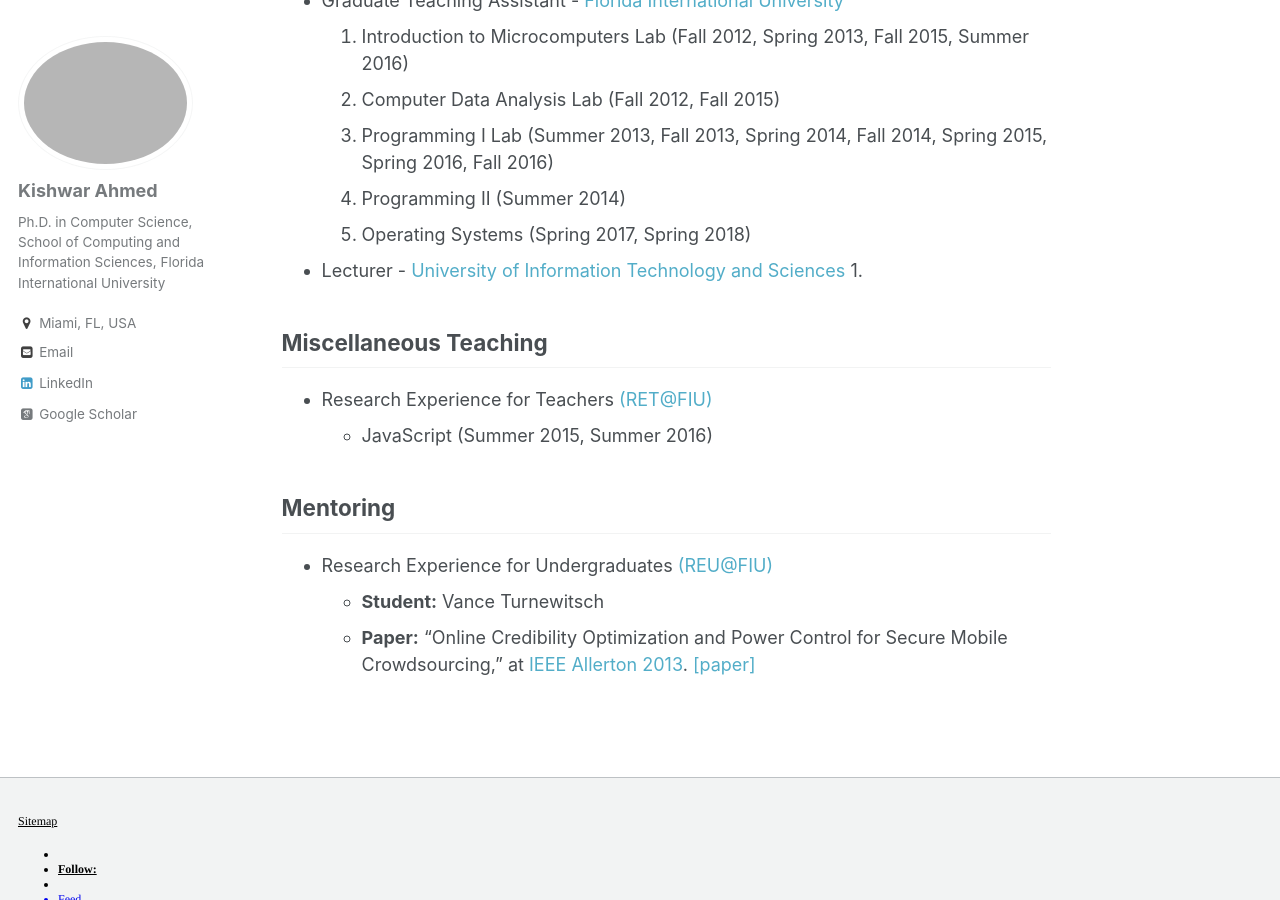
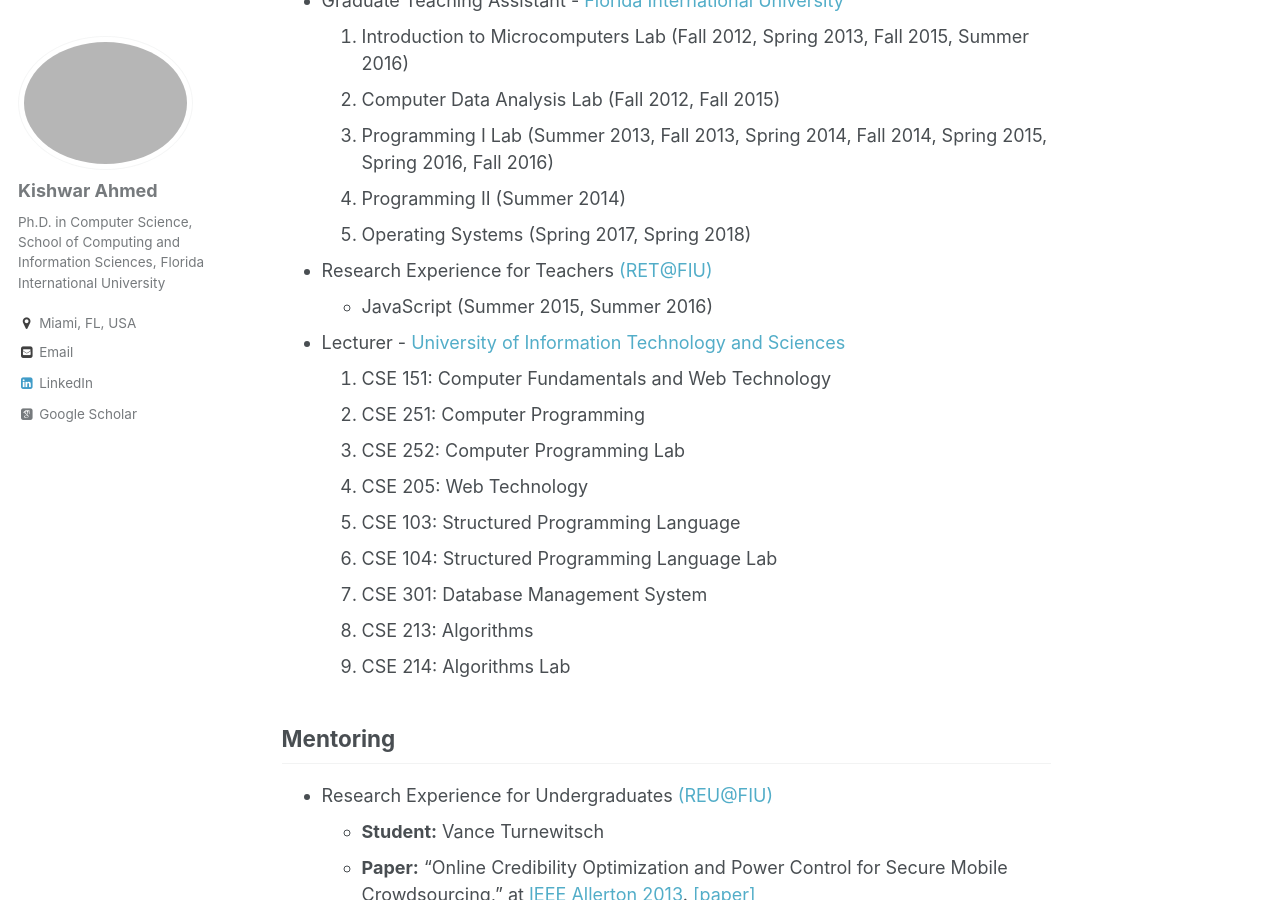
Before and after one commit to kishwarbd/kishwarbd.github.io, a Jekyll site: the page built from _pages/teaching.md, in a window 1280 px wide and 900 px high, scrolled down 581 px. Built offline with Jekyll 4.4.1, drawn with Linux system fonts in a browser that asks for light colours; some web fonts are replaced; our own code applies the rules of GitHub Pages for plain Markdown files.

Commit message:
more updates.

```diff
--- a/_pages/teaching.md
+++ b/_pages/teaching.md
@@ -20,13 +20,19 @@ Parallel Computing, Modeling and Simulation, Computer Networks, Software Enginee
   4. Programming II (Summer 2014)
   5. Operating Systems (Spring 2017, Spring 2018)
 
-* Lecturer - [University of Information Technology and Sciences](https://www.uits.edu.bd/)
-  1.
-
-## Miscellaneous Teaching
-
 * Research Experience for Teachers [(RET@FIU)](http://it2.fiu.edu/IT2_RET.php)
   * JavaScript (Summer 2015, Summer 2016)
+
+* Lecturer - [University of Information Technology and Sciences](https://www.uits.edu.bd/)
+  1. CSE 151: Computer Fundamentals and Web Technology
+  2. CSE 251: Computer Programming
+  3. CSE 252: Computer Programming Lab
+  4. CSE 205: Web Technology
+  5. CSE 103: Structured Programming Language
+  6. CSE 104: Structured Programming Language Lab
+  7. CSE 301: Database Management System
+  8. CSE 213: Algorithms
+  9. CSE 214: Algorithms Lab
 
 ## Mentoring
 
```
Also changed, not shown: 1 other file.
